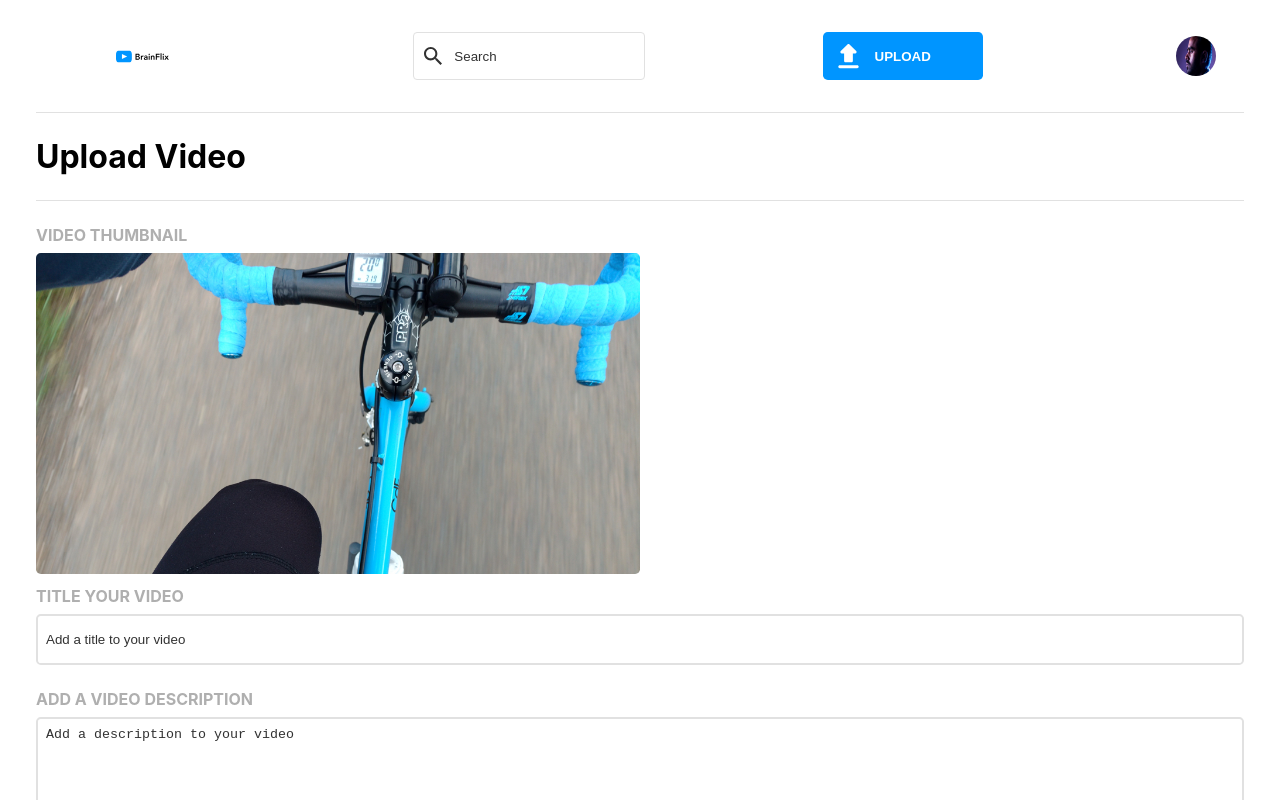
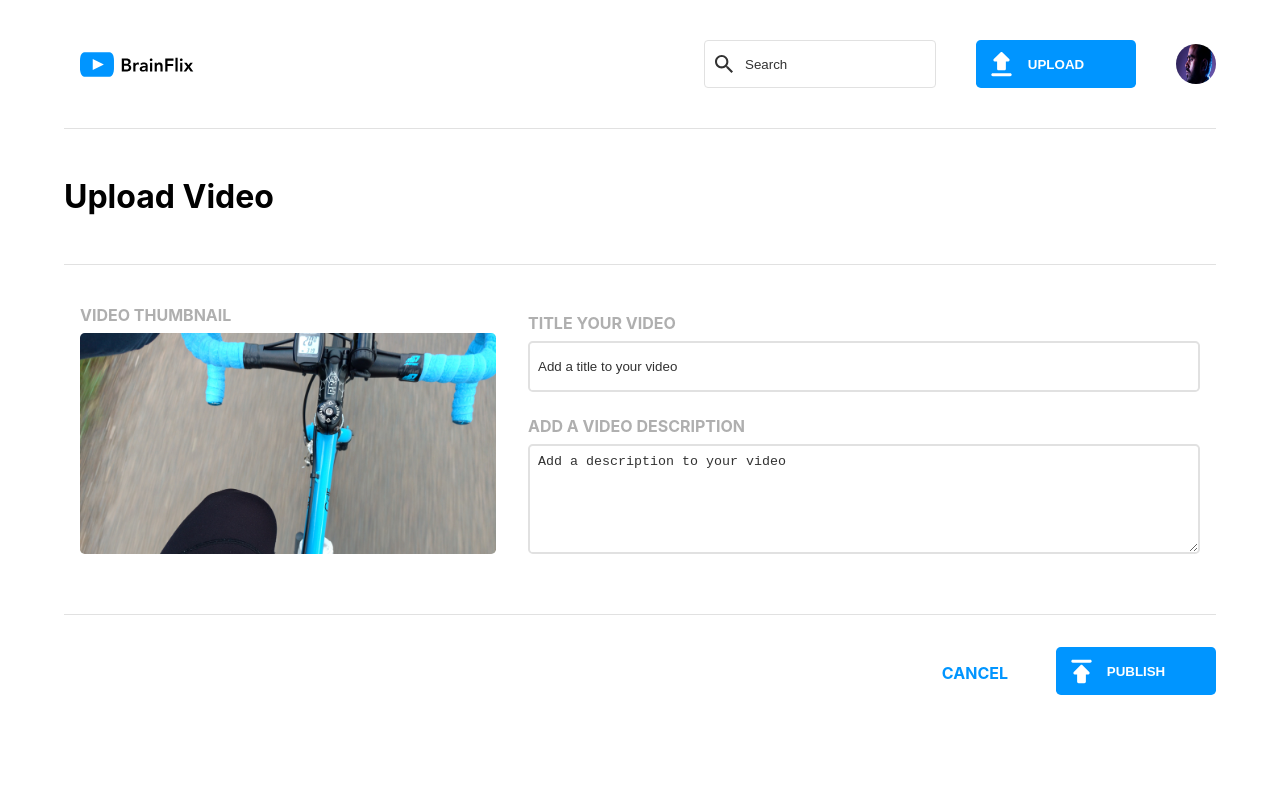
Before and after one commit to pdvyas26/parth-vyas-brainflix, a React (Create React App) app: page /uploadpage in a window 1280 px wide. Shown: the top 800 px of the page. Built offline with nearby package versions, Linux system fonts and the light colour scheme.

Commit message:
add desktop view on upload page

```diff
--- a/src/components/BlueBtn/BlueBtn.css
+++ b/src/components/BlueBtn/BlueBtn.css
@@ -21,11 +21,6 @@
     margin-left: 0;
   }
 }
-@media (min-width: 1280px) {
-  .blue-btn {
-    margin-right: 1rem;
-  }
-}
 .blue-btn__icon {
   height: 35px;
   width: 35px;
--- a/src/components/BlueBtn/BlueBtn.scss
+++ b/src/components/BlueBtn/BlueBtn.scss
@@ -22,10 +22,6 @@
         width: 100px;
         margin-left: 0;
 
-    }
-
-    @include desktop {
-        margin-right: 1rem;
     }
 
     &__icon {
--- a/src/components/Header/Header.css
+++ b/src/components/Header/Header.css
@@ -21,7 +21,7 @@
 }
 @media (min-width: 1280px) {
   .header {
-    padding-right: 4rem;
+    padding: 1.5rem 4rem;
   }
 }
 .header__logo {
@@ -35,11 +35,6 @@
   .header__logo {
     margin-left: 1rem;
     margin-right: 4rem;
-  }
-}
-@media (min-width: 1280px) {
-  .header__logo {
-    padding-left: 4rem;
   }
 }
 .header__input {
@@ -68,6 +63,11 @@
 @media (min-width: 768px) {
   .header__input-container {
     margin-right: 0;
+  }
+}
+@media (min-width: 1280px) {
+  .header__input-container {
+    margin-left: 25rem;
   }
 }
 .header__link {
--- a/src/components/Header/Header.scss
+++ b/src/components/Header/Header.scss
@@ -20,7 +20,7 @@
     }
 
     @include desktop {
-        padding-right: 4rem;
+        padding: 1.5rem 4rem;
     }
 
 
@@ -37,7 +37,7 @@
         }
 
         @include desktop {
-            padding-left: 4rem;
+
         }
 
     }
@@ -71,6 +71,10 @@
 
         @include tablet {
             margin-right: 0;
+        }
+
+        @include desktop {
+           margin-left: 25rem;
         }
 
     }
--- a/src/pages/UploadPage/UploadPage.css
+++ b/src/pages/UploadPage/UploadPage.css
@@ -9,6 +9,31 @@
     padding: 0 2.25rem;
   }
 }
+@media (min-width: 1280px) {
+  .upload {
+    padding: 0 4rem;
+  }
+}
+@media (min-width: 1280px) {
+  .upload__desktop-view {
+    display: flex;
+    padding: 1rem;
+    justify-content: space-between;
+  }
+}
+.upload__desktop-view-left {
+  width: 40%;
+}
+.upload__desktop-view-right {
+  display: none;
+}
+@media (min-width: 1280px) {
+  .upload__desktop-view-right {
+    display: flex;
+    flex-direction: column;
+    width: 60%;
+  }
+}
 .upload__title {
   border-top: 1px solid #E1E1E1;
   padding: 1rem;
@@ -18,6 +43,11 @@
     border-bottom: 1px solid #E1E1E1;
     margin-bottom: 1.5rem;
     padding: 1.5rem 0;
+  }
+}
+@media (min-width: 1280px) {
+  .upload__title {
+    padding: 3rem 0;
   }
 }
 .upload__heading {
@@ -41,12 +71,23 @@
     width: 50%;
   }
 }
+@media (min-width: 1280px) {
+  .upload__image {
+    width: 100%;
+  }
+}
 .upload__image-container {
   padding: 1rem;
 }
 @media (min-width: 768px) {
   .upload__image-container {
     padding: 0;
+  }
+}
+@media (min-width: 1280px) {
+  .upload__image-container {
+    padding-right: 2rem;
+    padding-bottom: 1rem;
   }
 }
 @media (min-width: 768px) {
@@ -61,6 +102,11 @@
 @media (min-width: 768px) {
   .form {
     padding: 0;
+  }
+}
+@media (min-width: 1280px) {
+  .form__container {
+    display: none;
   }
 }
 .form__title {
--- a/src/pages/UploadPage/UploadPage.jsx
+++ b/src/pages/UploadPage/UploadPage.jsx
@@ -6,11 +6,26 @@ import PublishIcon from "../../assets/images/Icons/publish.svg"
 function UploadPage (){
   return (
     <div className="upload">
+
         <h1 className="upload__title">Upload Video</h1>
-        <p className="upload__heading">VIDEO THUMBNAIL</p>
-      <div className="upload__image-container">
-        <img className="upload__image" src={UploadImage} alt="Upload Image" />
-      </div>
+
+        <div className="upload__desktop-view">
+          <div className="upload__desktop-view-left">
+            <p className="upload__heading">VIDEO THUMBNAIL</p>
+            <div className="upload__image-container">
+              <img className="upload__image" src={UploadImage} alt="Upload Image" />
+            </div>
+          </div>
+
+          <div className="upload__desktop-view-right">
+            <p className="form__title">TITLE YOUR VIDEO</p>
+            <input className="form__input" type="text" placeholder="Add a title to your video"/>
+            <p className="form__description-title">ADD A VIDEO DESCRIPTION</p>
+            <textarea className="form__description" placeholder="Add a description to your video" cols="30" rows="6"></textarea>
+          </div>
+        </div>
+
+
       <div className="form">
         <div className="form__container">
           <p className="form__title">TITLE YOUR VIDEO</p>
--- a/src/pages/UploadPage/UploadPage.scss
+++ b/src/pages/UploadPage/UploadPage.scss
@@ -18,6 +18,34 @@
     padding: 0 2.25rem;
   }
 
+  @include desktop {
+    padding: 0 4rem;
+  }
+
+  &__desktop-view {
+    @include desktop {
+      display: flex;
+      padding: 1rem;
+      justify-content: space-between;
+    }
+
+    &-left {
+      width: 40%;
+    }
+
+    &-right {
+      display: none;
+
+      @include desktop {
+        display: flex;
+        flex-direction: column;
+        width: 60%;
+      }
+
+    }
+  }
+
+
     &__title {
         border-top: 1px solid $Mercury;
         padding: 1rem;
@@ -27,6 +55,10 @@
         border-bottom: 1px solid $Mercury;
         margin-bottom: 1.5rem;
         padding: 1.5rem 0;
+      }
+
+      @include desktop {
+        padding: 3rem 0;
       }
 
 
@@ -52,12 +84,22 @@
             width: 50%;
         }
 
+        @include desktop {
+          width: 100%;
+
+        }
+
 
         &-container {
             padding: 1rem;
 
             @include tablet {
               padding: 0;
+            }
+
+            @include desktop {
+              padding-right: 2rem;
+              padding-bottom: 1rem;
             }
 
 
@@ -77,6 +119,14 @@
 
     @include tablet {
       padding: 0;
+    }
+
+    &__container {
+
+
+      @include desktop {
+        display: none;
+      }
     }
 
     &__title {
```
